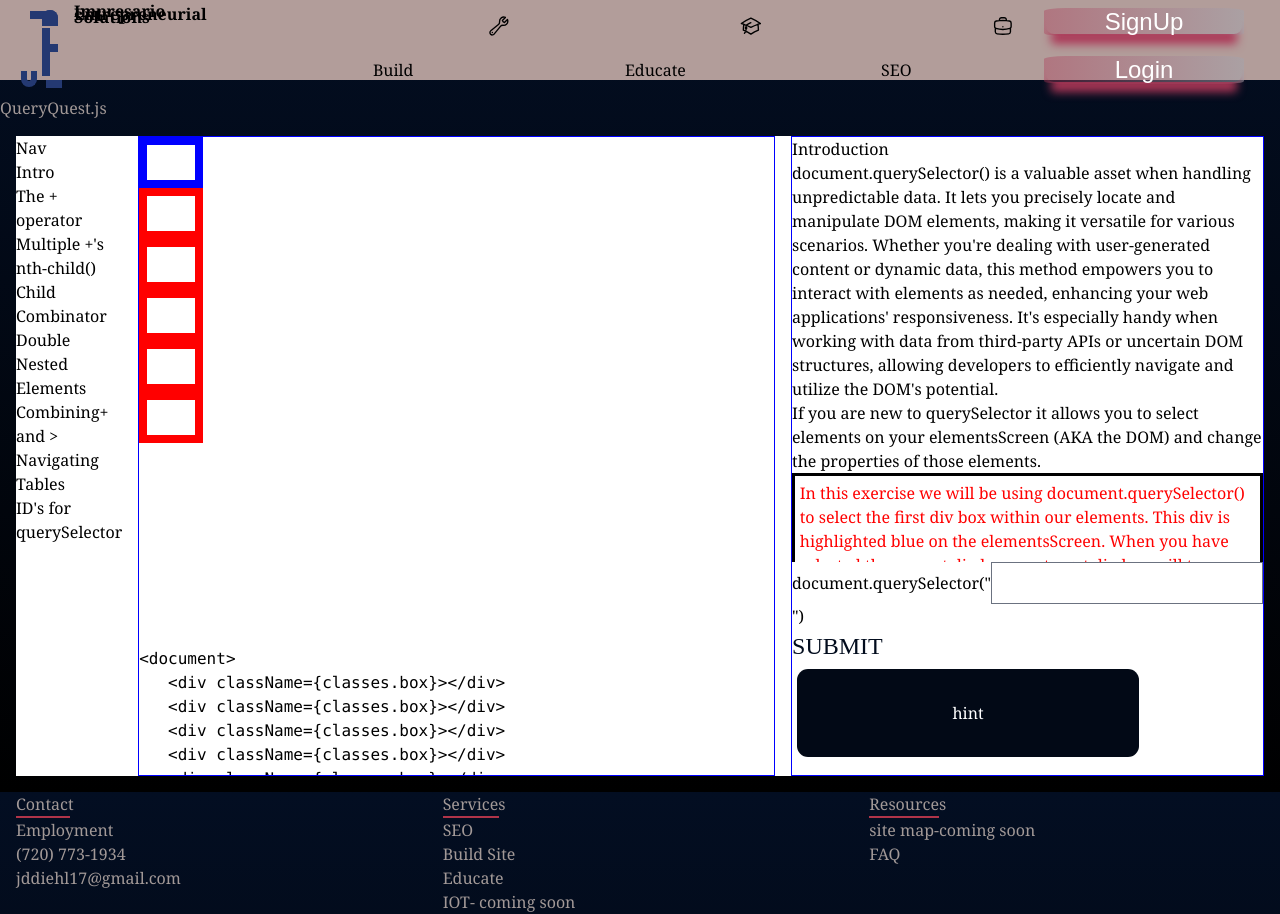
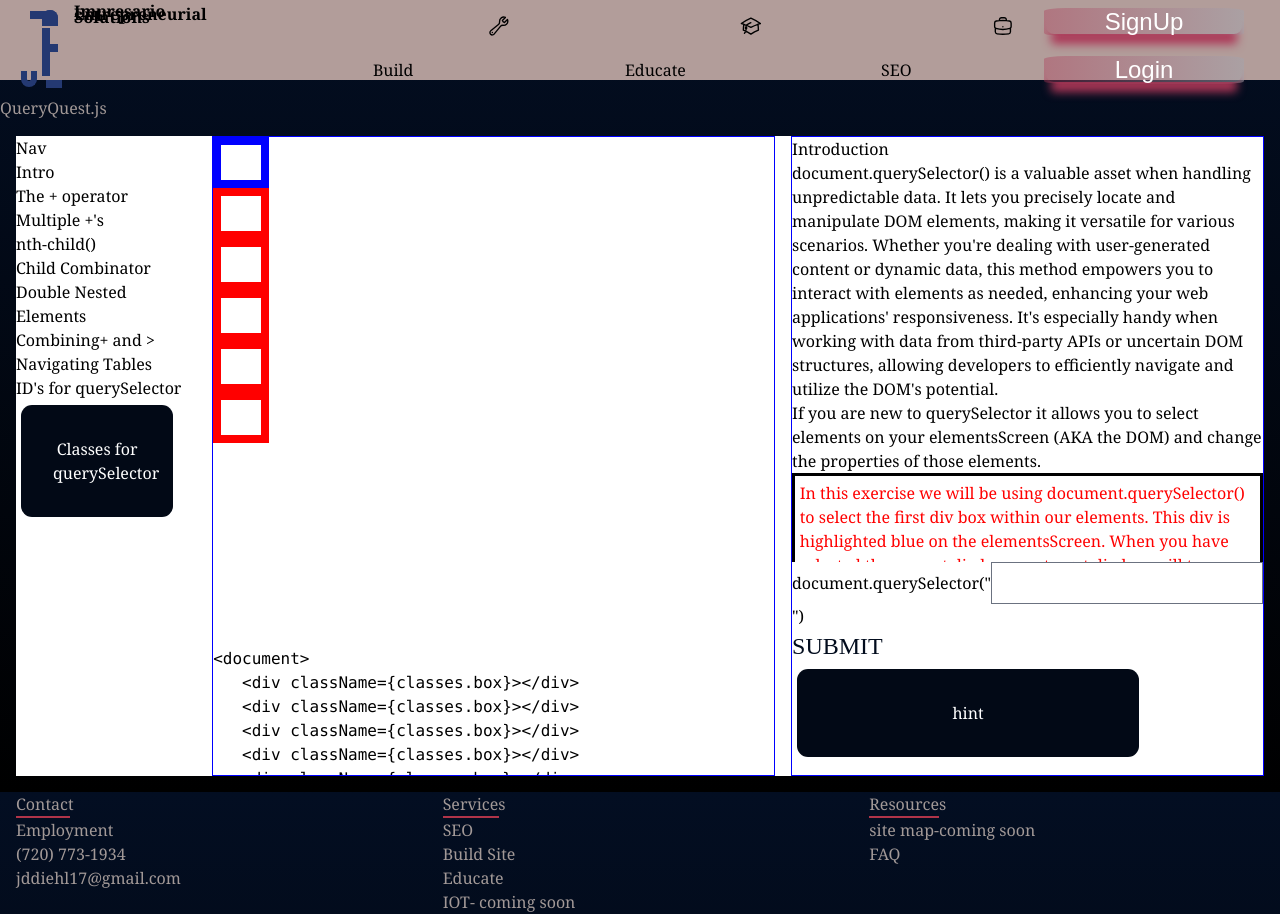
Before and after one commit to easy-thunder/impresario, a Next.js app: page /WebsiteEducation/games/querySelector in a window 1280 px wide. Built offline with nearby package versions, Linux system fonts and the light colour scheme; no server answers.

Commit message:
added Navigation on navbar for last added level

```diff
--- a/components/querySelector/querySelectorNavBar.js
+++ b/components/querySelector/querySelectorNavBar.js
@@ -13,6 +13,7 @@ export default function QuerySelectorNavBar(){
                 <Link href='/WebsiteEducation/games/querySelector/querySelectorLevel6'><p>Combining+ and &#62;</p></Link>
                 <Link href='/WebsiteEducation/games/querySelector/querySelectorLevel7'><p>Navigating Tables</p></Link>
                 <Link href='/WebsiteEducation/games/querySelector/querySelectorLevel8'><p>ID's for querySelector</p></Link>
+                <Link href='/WebsiteEducation/games/querySelector/querySelectorLevel9'><button>Classes for querySelector</button></Link>
 
 
     </div>
```
